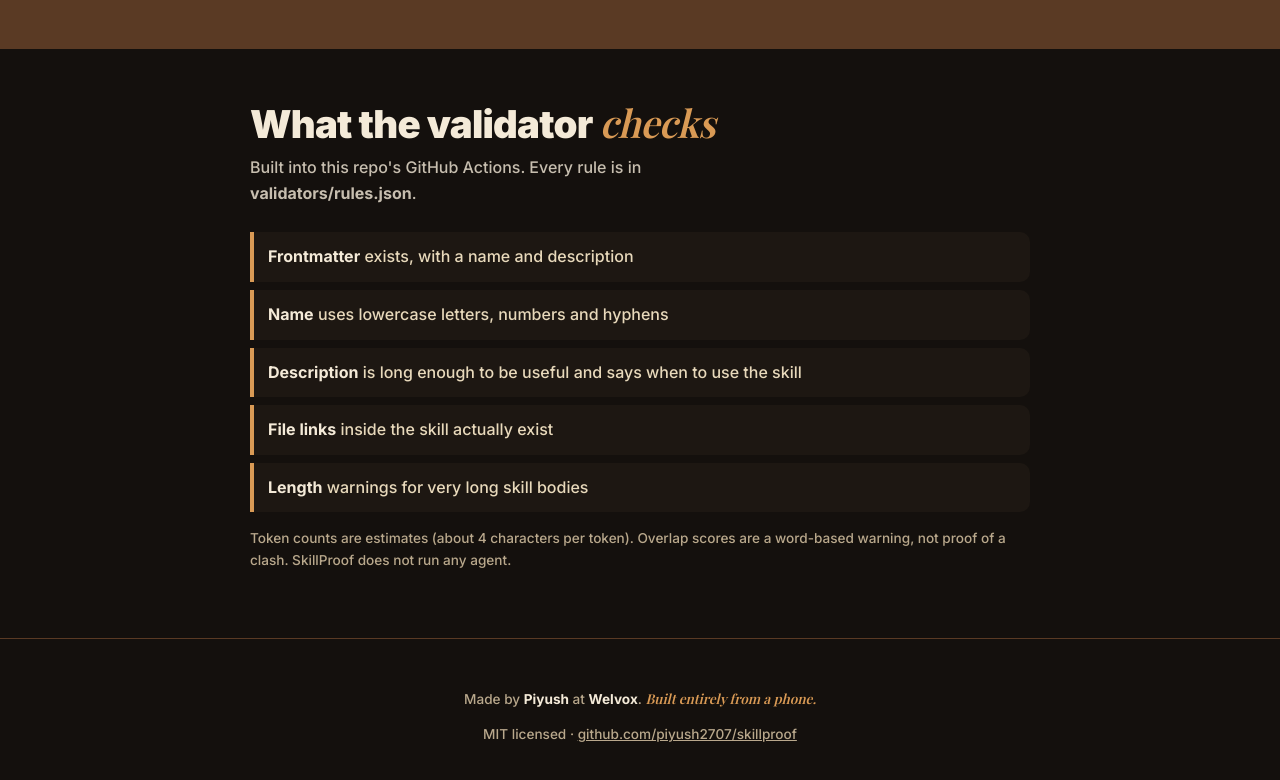
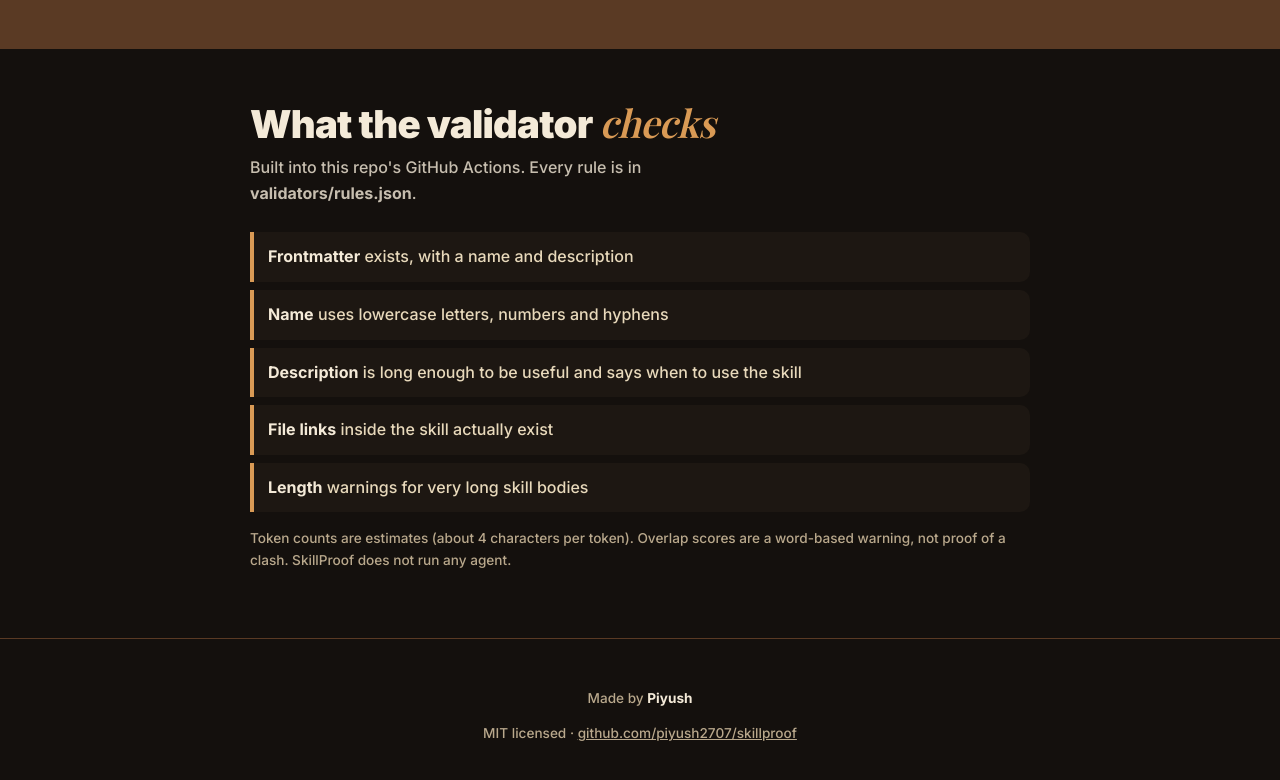
Before and after one commit to piyush2707/skillproof, a plain HTML site: page docs/index.html in a window 1280 px wide. Shown: the part 2121-2901 px from the top of the page. Drawn offline with nearby package versions, Linux system fonts and the light colour scheme; a web font is replaced by a local one.

Commit message:
Remove extra text from footer in index.html

```diff
--- a/docs/index.html
+++ b/docs/index.html
@@ -171,7 +171,7 @@
 
 <footer>
   <div class="wrap">
-    <p>Made by <b>Piyush</b> at <b>Welvox</b>. <i>Built entirely from a phone.</i></p>
+    <p>Made by <b>Piyush</b> </p>
     <p>MIT licensed · <a href="https://github.com/piyush2707/skillproof">github.com/piyush2707/skillproof</a></p>
   </div>
 </footer>
```
